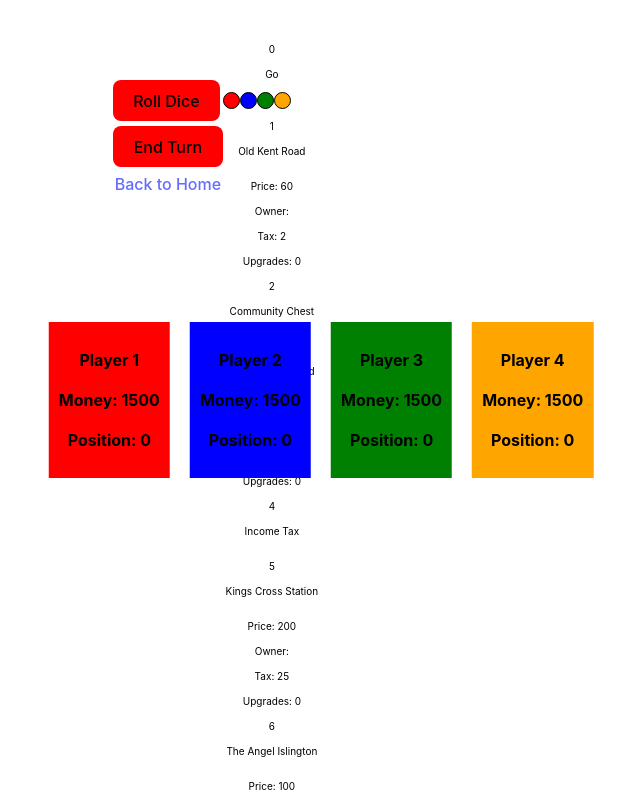
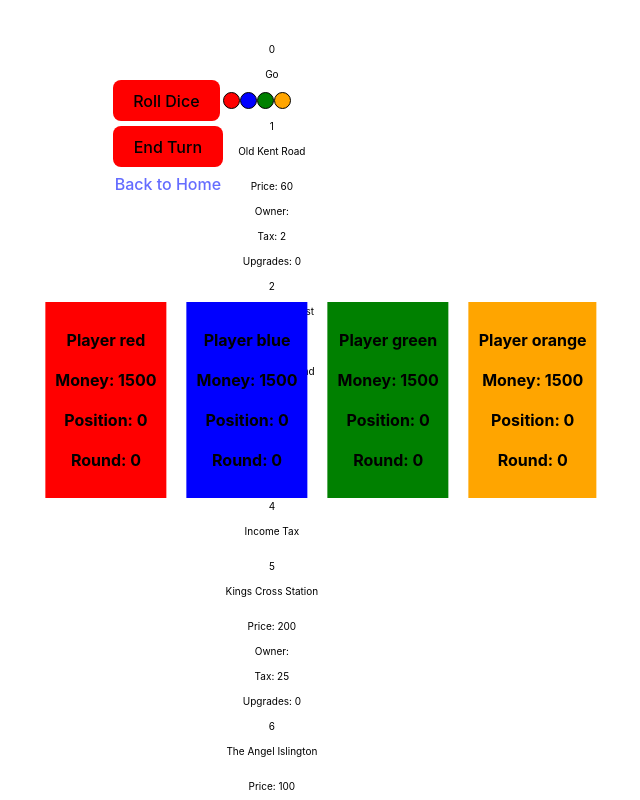
Before and after one commit to pslib-cz/2023-p3a-mpa-react-project-HonzaVrbensky, a React (Vite) app in the folder monopoly/: page /game in a window 1280 px wide. Shown: the top 800 px of the page, without its empty margins (319-959 px from the left). Built offline with nearby package versions, Linux system fonts and the light colour scheme.

Commit message:
i forgot what i did but i did something

```diff
--- a/monopoly/src/pages/GameBoardPage.tsx
+++ b/monopoly/src/pages/GameBoardPage.tsx
@@ -72,10 +72,10 @@ const GameBoardPage: React.FC = () => {
 <div style={{position: "absolute", display: "flex", top: "50%", left: "50%", transform: "translate(-50%, -50%)" }}>
         {state.players.map((player, index) => (
           <div key={index} style={{backgroundColor: player.color, padding: '10px', margin: '10px'}}>
-            <p style={{fontSize: "16px", fontWeight: "bold"}}>{player.name}</p>
+            <p style={{fontSize: "16px", fontWeight: "bold"}}>Player {player.color}</p>
             <p style={{fontSize: "16px", fontWeight: "bold"}}>Money: {player.money}</p>
             <p style={{fontSize: "16px", fontWeight: "bold"}}>Position: {player.position}</p>
-
+            <p style={{fontSize: "16px", fontWeight: "bold"}}>Round: {player.round}</p>
           </div>
         ))}
       </div>
```
